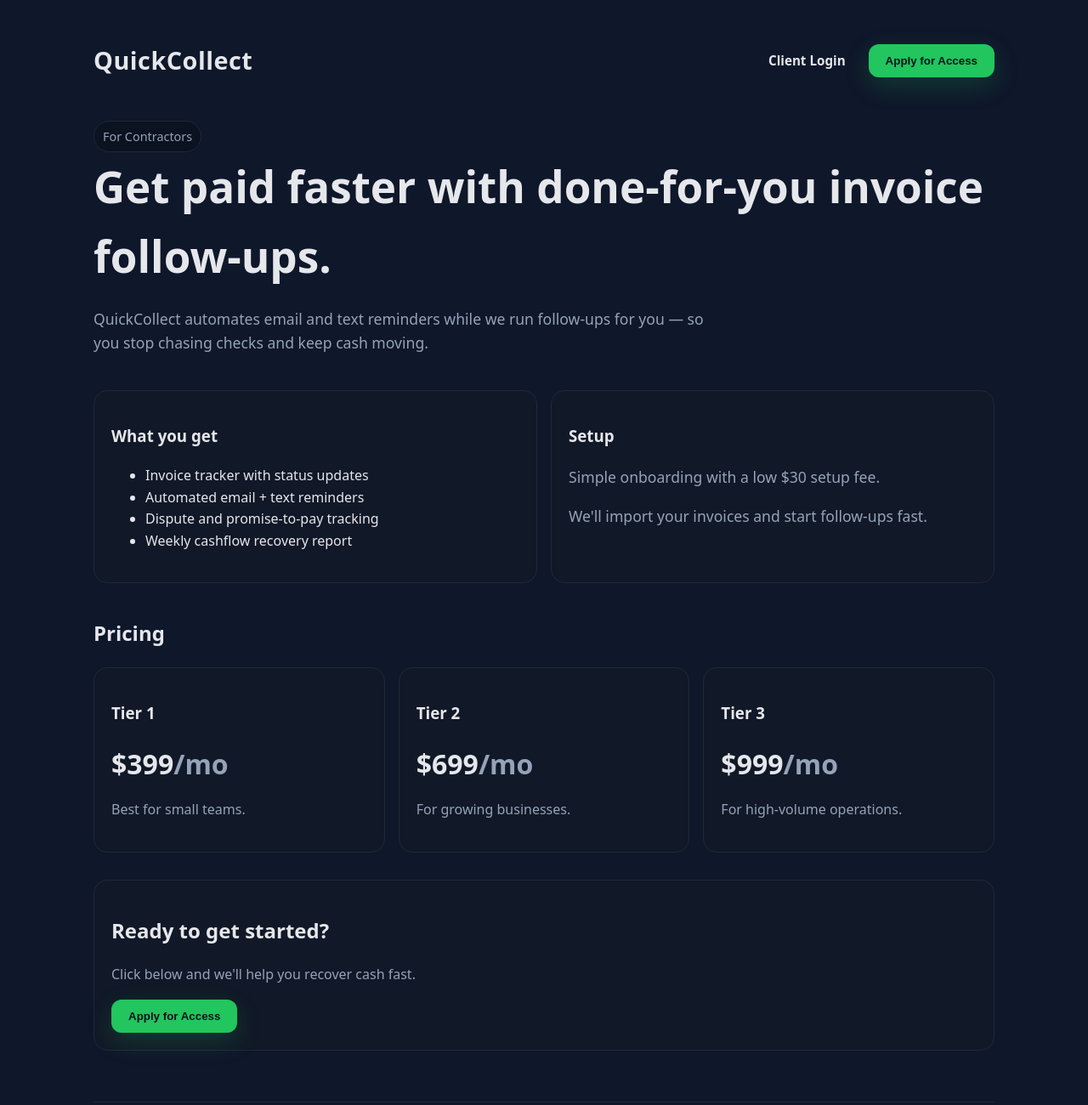
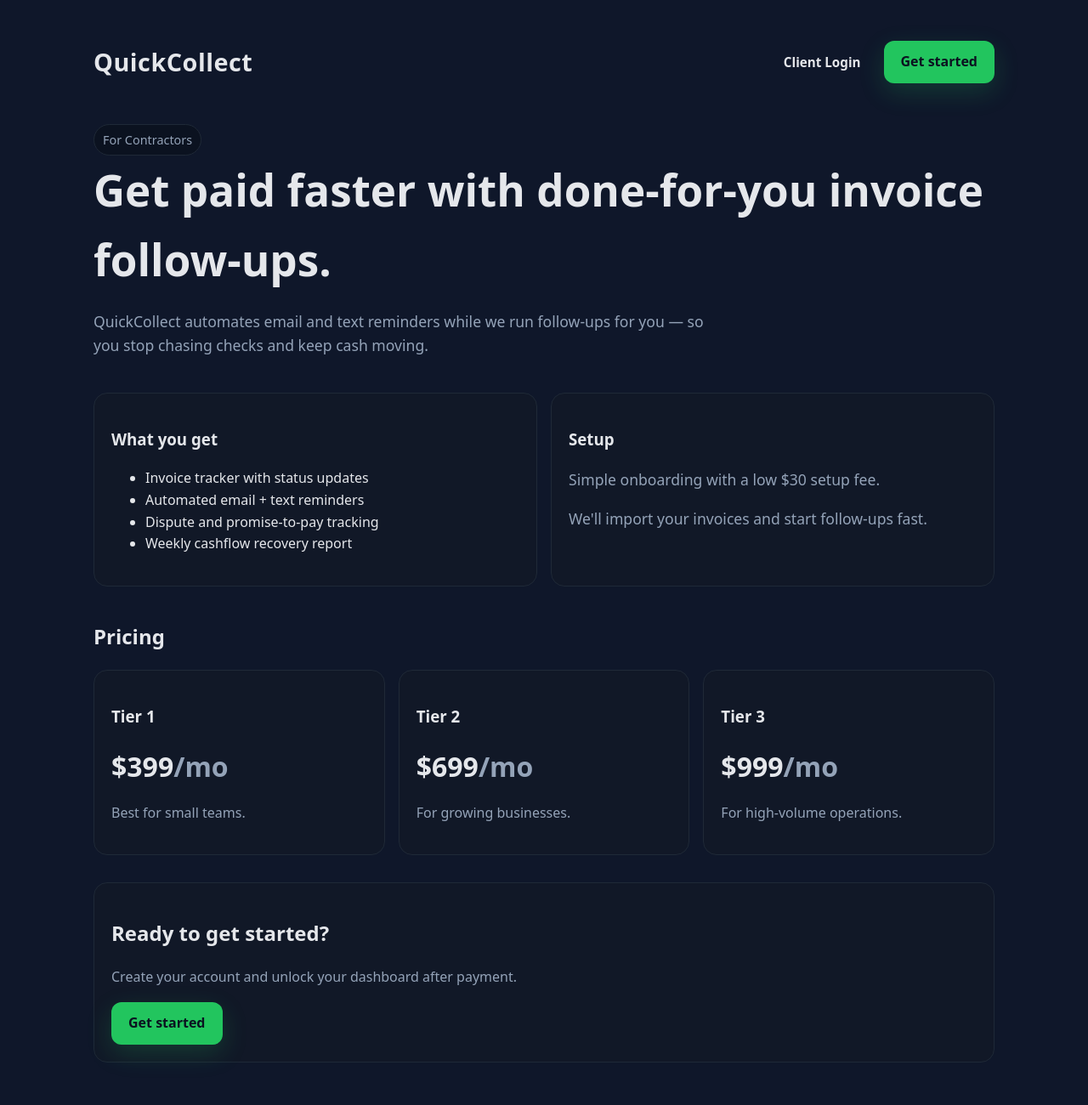
Before and after one commit to bjward-mhs/chatgpa, a plain HTML site: page index.html in a window 1280 px wide. Shown: the top 1300 px of the page at 85% size. Drawn offline with Linux system fonts and the light colour scheme; a script that the page names is missing.

Commit message:
Update index.html with new content

```diff
--- a/index.html
+++ b/index.html
@@ -106,7 +106,6 @@
     .footer-contact { display: grid; gap: 6px; }
     .tag { display: inline-block; background: #0b1220; border: 1px solid var(--border); padding: 6px 10px; border-radius: 999px; color: var(--muted); font-size: 0.9rem; }
   </style>
-  <script async src="https://tally.so/widgets/embed.js"></script>
 </head>
 <body>
   <div class="container">
@@ -114,7 +113,7 @@
       <div class="brand">QuickCollect</div>
       <div class="nav-actions">
         <a class="nav-link" href="https://bjward-mhs.github.io/quickcollect/login.html">Client Login</a>
-        <button class="cta" data-tally-open="0Qxe1P" data-tally-layout="modal">Apply for Access</button>
+        <a class="cta" href="signup.html">Get started</a>
       </div>
     </header>
 
@@ -165,8 +164,8 @@
 
     <section class="card" style="margin-top: 32px;">
       <h2>Ready to get started?</h2>
-      <p class="muted">Click below and we'll help you recover cash fast.</p>
-      <button class="cta" data-tally-open="0Qxe1P" data-tally-layout="modal">Apply for Access</button>
+      <p class="muted">Create your account and unlock your dashboard after payment.</p>
+      <a class="cta" href="signup.html">Get started</a>
     </section>
 
     <footer>
```
